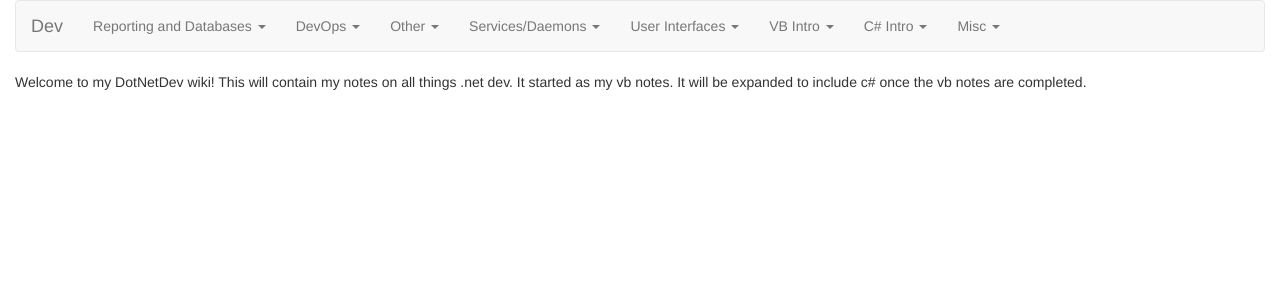
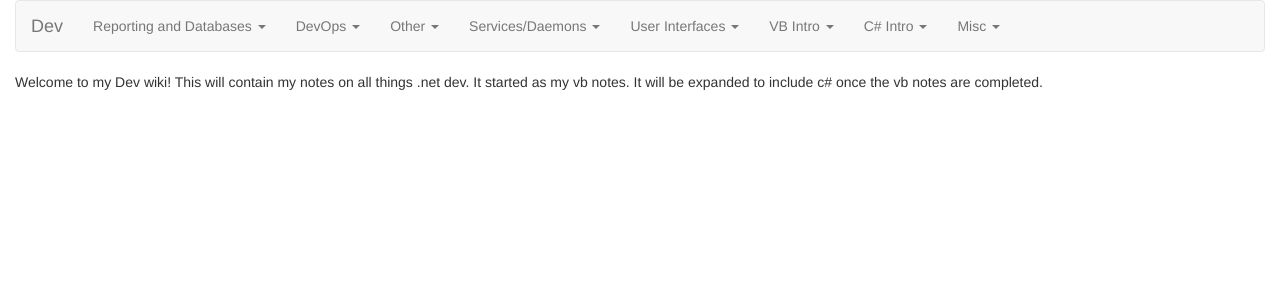
Before and after one commit to majorsilence/Dev, a Jekyll site: the page built from index.html, in a window 1280 px wide. Shown: the top 300 px of the page. Built offline with Jekyll 4.4.1, drawn with Linux system fonts in a browser that asks for light colours; nearby versions of some CDN libraries; Markdown is read by kramdown in place of the engine named in the settings.

Commit message:
update links

```diff
--- a/_layouts/base.html
+++ b/_layouts/base.html
@@ -5,7 +5,7 @@
 	<meta http-equiv="X-UA-Compatible" content="chrome=1">
 	<title>{{ page.title }} | Majorsilence</title>
 	<link href="//maxcdn.bootstrapcdn.com/bootstrap/3.3.5/css/bootstrap.min.css" rel="stylesheet">
-  <link href="/DotNetDev/stylesheets/docs.css" rel="stylesheet">
+  <link href="/Dev/stylesheets/docs.css" rel="stylesheet">
   <link rel="stylesheet" href="https://maxcdn.bootstrapcdn.com/font-awesome/4.4.0/css/font-awesome.min.css">
 
   <meta name="viewport" content="width=device-width, initial-scale=1, user-scalable=no">
--- a/index.html
+++ b/index.html
@@ -3,4 +3,4 @@
 title: Home
 ---
 
-<p>Welcome to my DotNetDev wiki!  This will contain my notes on all things .net dev. It started as my vb notes. It will be expanded to include c# once the vb notes are completed.</p>
+<p>Welcome to my Dev wiki!  This will contain my notes on all things .net dev. It started as my vb notes. It will be expanded to include c# once the vb notes are completed.</p>
```
